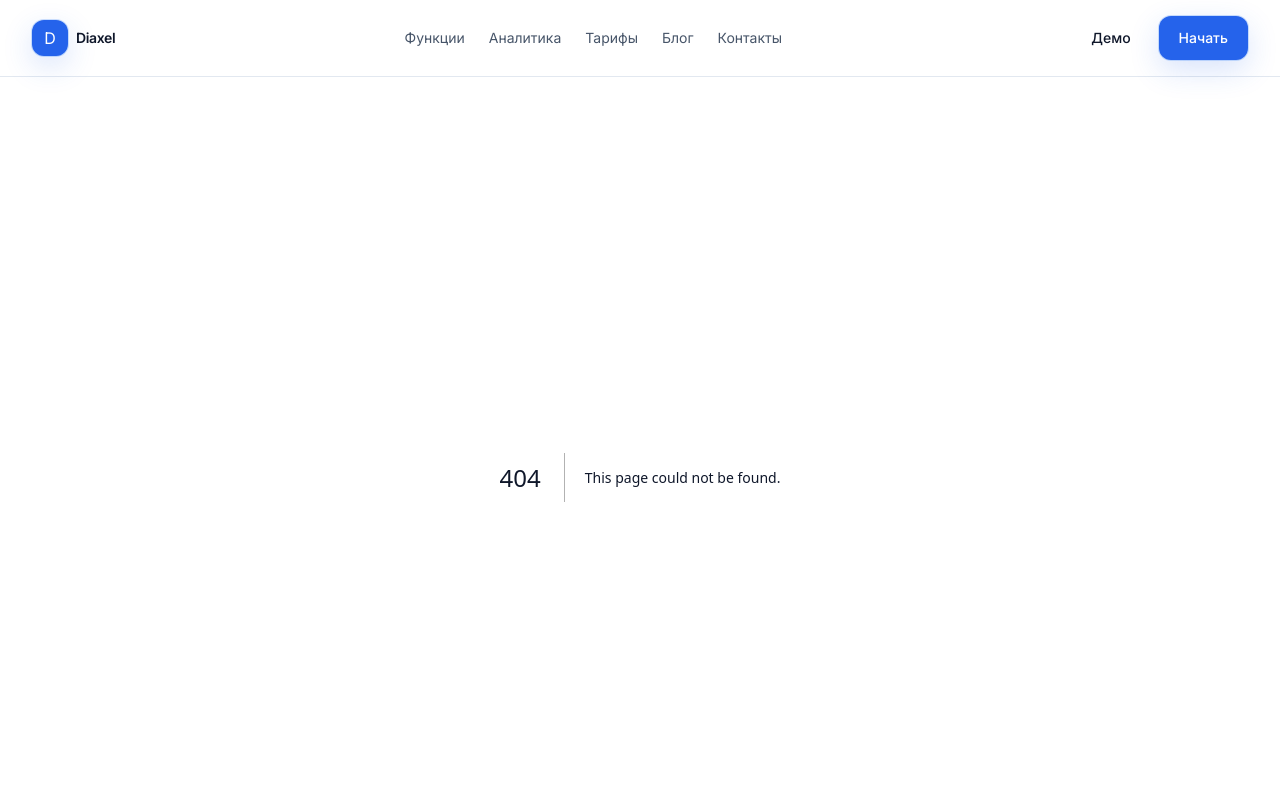
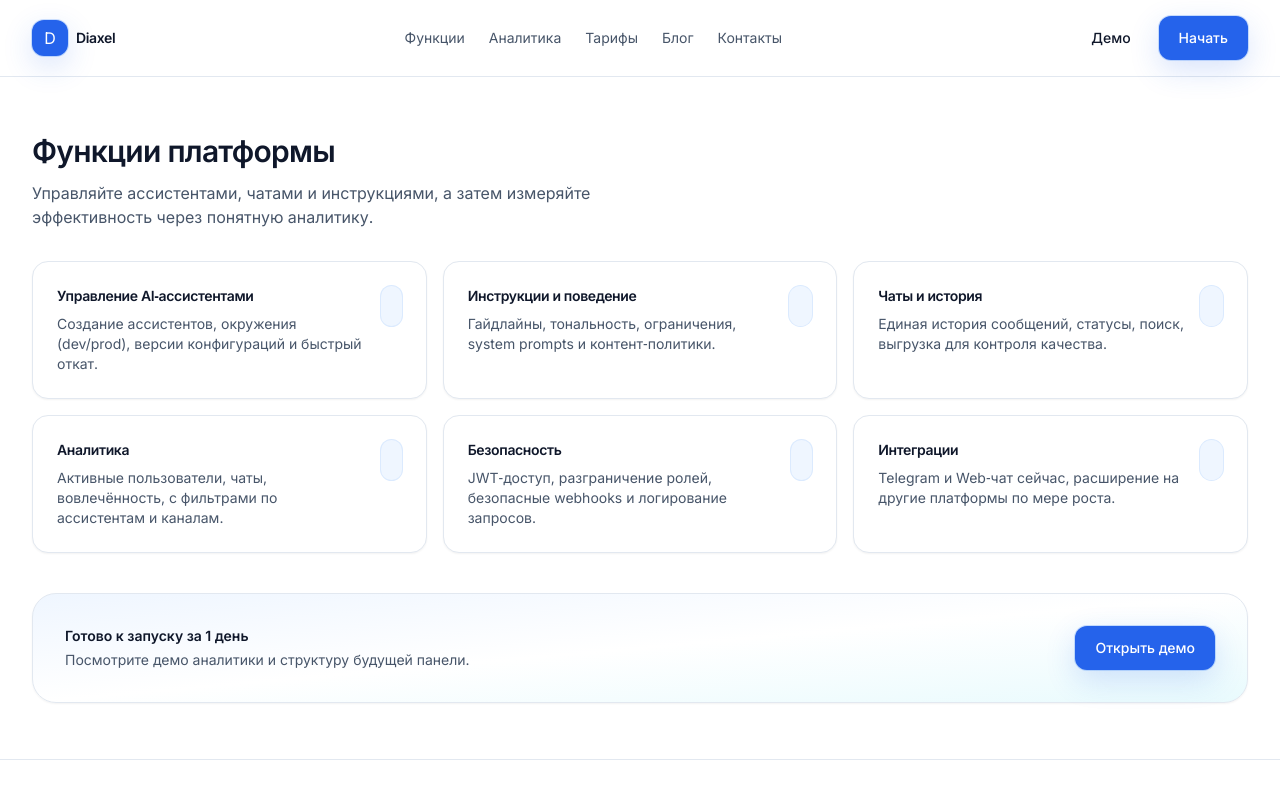
Before and after one commit to d0kuzu/diaxel_zerde, a Next.js app in the folder frontend/: page /features in a window 1280 px wide. Before the commit this address had no page. Shown: the top 800 px of the page. Built offline with nearby package versions, Linux system fonts and the light colour scheme.

Commit message:
feat(frontend): add Features page

```diff
--- /dev/null
+++ b/frontend/src/app/features/page.tsx
@@ -0,0 +1,62 @@
+import Link from 'next/link';
+import { FeatureCard } from '@/components/feature-card';
+import { Button } from '@/components/ui/button';
+
+export const metadata = {
+  title: 'Функции'
+};
+
+export default function FeaturesPage() {
+  return (
+    <div className="mx-auto max-w-7xl container-px py-14">
+      <div className="max-w-2xl">
+        <h1 className="text-3xl font-semibold tracking-tight">Функции платформы</h1>
+        <p className="mt-3 text-slate-600">
+          Управляйте ассистентами, чатами и инструкциями, а затем измеряйте эффективность
+          через понятную аналитику.
+        </p>
+      </div>
+
+      <div className="mt-8 grid grid-cols-1 gap-4 sm:grid-cols-2 lg:grid-cols-3">
+        <FeatureCard
+          title="Управление AI‑ассистентами"
+          description="Создание ассистентов, окружения (dev/prod), версии конфигураций и быстрый откат."
+        />
+        <FeatureCard
+          title="Инструкции и поведение"
+          description="Гайдлайны, тональность, ограничения, system prompts и контент‑политики."
+        />
+        <FeatureCard
+          title="Чаты и история"
+          description="Единая история сообщений, статусы, поиск, выгрузка для контроля качества."
+        />
+        <FeatureCard
+          title="Аналитика"
+          description="Активные пользователи, чаты, вовлечённость, с фильтрами по ассистентам и каналам."
+        />
+        <FeatureCard
+          title="Безопасность"
+          description="JWT‑доступ, разграничение ролей, безопасные webhooks и логирование запросов."
+        />
+        <FeatureCard
+          title="Интеграции"
+          description="Telegram и Web‑чат сейчас, расширение на другие платформы по мере роста."
+        />
+      </div>
+
+      <div className="mt-10 rounded-3xl border border-slate-200 bg-gradient-to-br from-brand-50 via-white to-accent-400/10 p-8 shadow-sm">
+        <div className="flex flex-col gap-4 sm:flex-row sm:items-center sm:justify-between">
+          <div>
+            <div className="text-sm font-semibold">Готово к запуску за 1 день</div>
+            <div className="mt-1 text-sm text-slate-600">
+              Посмотрите демо аналитики и структуру будущей панели.
+            </div>
+          </div>
+          <Button asChild variant="primary">
+            <Link href="/analytics">Открыть демо</Link>
+          </Button>
+        </div>
+      </div>
+    </div>
+  );
+}
```
